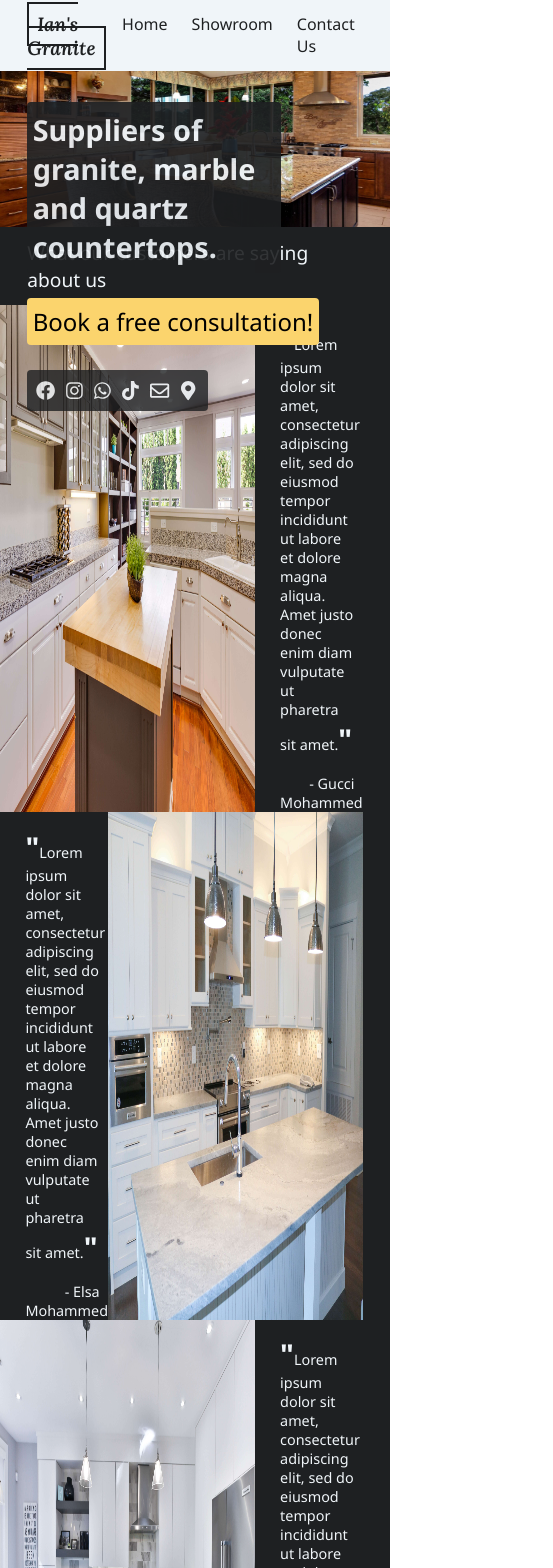
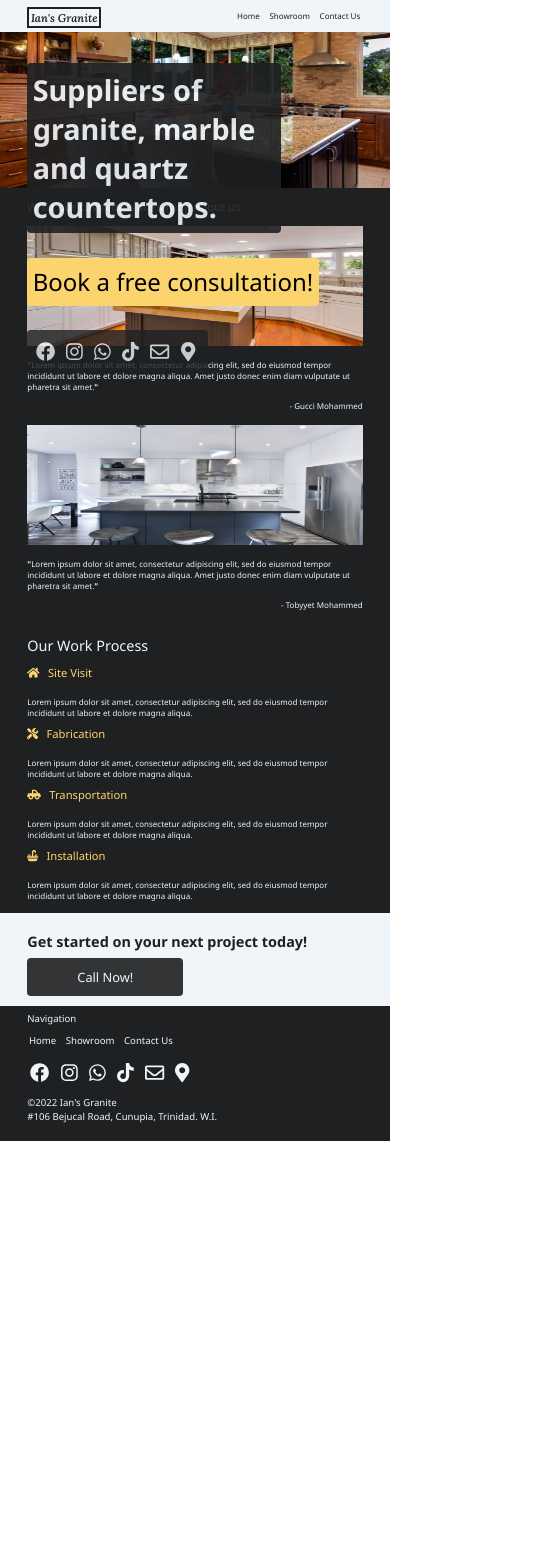
Before and after one commit to Zaneeyboy/IansGranite, a Next.js app: page / in a window 390 px wide. Shown: the top 1568 px of the page, 553 px wide, since content can reach past the window. After the commit the page ends 1141 px from the top, so only its background shows below. Built offline with nearby package versions, Linux system fonts and the light colour scheme.

Commit message:
Mobile Optimizations

```diff
--- a/components/Layout.js
+++ b/components/Layout.js
@@ -8,7 +8,7 @@ export const siteTitle = "Ian's Granite Installations";
 
 const Layout = ({ children }) => {
   return (
-    <body>
+    <>
       <Head>
         <link rel="icon" href="/favicon.ico" />
         <meta
@@ -31,7 +31,7 @@ const Layout = ({ children }) => {
       <main>{children}</main>
 
       <Footer />
-    </body>
+    </>
   );
 };
 
--- a/styles/components/Banner.module.css
+++ b/styles/components/Banner.module.css
@@ -55,9 +55,67 @@
 .link{
     padding:0.2rem;
     font-size:var(--link_text);
-    margin-right:0.3rem;transition:all o.2s ease-in-out;
+    margin-right:0.3rem;transition:all 0.2s ease-in-out;
 }
 
 .link:hover{
     color:var(--emphasis_color);
 }
+
+@media only screen and (max-width:950px) and(min-width:850px){
+    .lead>p{
+        font-size:var(--link_text);
+    }
+
+    .lead_cta{
+        font-size:var(--navlink_font_size);
+    }
+
+    .link{
+        font-size:var(--tablet_p_text);
+    }
+}
+
+@media only screen and (max-width:849px) and(min-width:650px){
+    .lead>p{
+        font-size:var(--tablet-heading);
+    }
+
+    .lead_cta{
+        font-size:var(--mobile-heading);
+    }
+
+    .link{
+        font-size:var(--mobile-text);
+    }
+}
+
+@media only screen and (max-width:649px) and(min-width:450px){
+ .lead>p{
+        font-size:var(--mobile-heading);
+        width:100%;
+    }
+
+    .lead_cta{
+        font-size:var(--tablet_p_text);
+    }
+
+    .link{
+        font-size:var(--mobile-text);
+    }
+}
+
+@media only screen and (max-width:450px) and(min-width:320px){
+
+    .lead>p{
+        font-size:var(--tablet_p_text);
+    }
+
+    .lead_cta{
+        font-size:var(--sm-mobile-heading);
+    }
+
+    .link{
+        font-size:var(--sm-mobile-text);
+    }
+}
--- a/styles/components/CTA.module.css
+++ b/styles/components/CTA.module.css
@@ -28,3 +28,37 @@
     color:var(--emphasis_color);
     opacity:1;
 }
+
+
+@media only screen and (max-width:950px)and(min-width:800px){
+    .emphasis_text{
+        font-size:var(--cta_button_text);
+    }
+
+    .button{
+        font-size:var(--tablet-heading);
+    }
+}
+
+
+@media only screen and (max-width:799px) and (min-width:450px){
+    .emphasis_text{
+        font-size:var(--tablet-heading);
+    }
+
+    .button{
+        font-size:var(--mobile-heading);
+        padding:10px 60px;
+    }
+}
+
+@media only screen and (max-width:449px) and (min-width:320px){
+.emphasis_text{
+        font-size:var(--mobile-heading);
+    }
+
+    .button{
+        font-size:var(--tablet_p_text);
+        padding:10px 50px;
+    }
+}
--- a/styles/components/Contact.module.css
+++ b/styles/components/Contact.module.css
@@ -1,6 +1,8 @@
 .contact{
     background-color: var(--secondary_color);
     padding:5% 7%;
+    height:100vh;
+
 }
 
 .container{
@@ -35,5 +37,44 @@
 }
 
 .text{
-    margin-left:1rem;
+    margin-left:2%;
 }
+
+
+
+@media only screen and (max-width:950px)and(min-width:800px){
+
+
+    .page_title{
+        font-size:var(--cta_button_text);
+    }
+
+    .info,.icon,.text{
+        font-size:var(--navlink_font_size);
+    }
+}
+
+
+@media only screen and (max-width:799px) and (min-width:450px){
+    .page_title{
+        font-size:var(--link_text);
+    }
+
+    .info,.icon,.text{
+        font-size:var(--tablet-heading);
+    }
+
+    .info{width:50%;}
+}
+
+@media only screen and (max-width:449px) and (min-width:320px){
+    .page_title{
+        font-size:var(--tablet-heading);
+    }
+
+    .info,.icon,.text{
+        font-size:var(--sm-mobile-heading);
+    }
+
+    .info{width:50%;}
+}
--- a/styles/components/Footer.module.css
+++ b/styles/components/Footer.module.css
@@ -31,3 +31,43 @@
 .navLink:hover{
     color:var(--emphasis_color);
 }
+
+
+
+@media only screen and (max-width:950px)and(min-width:800px){
+    .links>p,.header,.navLink{
+        font-size:var(--tablet_p_text);
+    }
+    .footer{
+        flex-direction:column;
+    }
+
+    .footer>div{
+        margin-bottom:3%;
+    }
+}
+
+
+@media only screen and (max-width:799px) and (min-width:450px){
+    .footer{
+        flex-direction:column;
+    }
+   .links>p,.header,.navLink{
+        font-size:var(--sm-mobile-heading);
+    }
+    .footer>div{
+        margin-bottom:3%;
+    }
+}
+
+@media only screen and (max-width:449px) and (min-width:320px){
+    .footer{
+        flex-direction: column;
+    }
+    .links>p,.header,.navLink{
+        font-size:var(--mobile-text);
+    }
+    .footer>div{
+        margin-bottom:3%;
+    }
+}
--- a/styles/components/Navbar.module.css
+++ b/styles/components/Navbar.module.css
@@ -42,3 +42,43 @@
 .navbar_link:hover::after{
     width:100%;
 }
+
+@media only screen and (max-width:950px)and(min-width:800px){
+    .navbar_brand{
+        font-size:var(--navlink_font_size);
+        padding:0.2rem;
+    }
+
+    .navbar_link{
+        font-size: var(--footer-text);
+        padding:0.3rem;
+        margin-left:0.3rem;
+    }
+}
+
+
+@media only screen and (max-width:799px) and (min-width:450px){
+    .navbar_brand{
+        font-size:var(--tablet_p_text);
+        padding:0.2rem;
+    }
+
+    .navbar_link{
+        font-size: var(--sm-mobile-heading);
+        padding:0.3rem;
+        margin-left:0.3rem;
+    }
+}
+
+@media only screen and (max-width:449px) and (min-width:320px){
+    .navbar_brand{
+        font-size:var(--sm-mobile-heading);
+        padding:0.1rem;
+    }
+
+    .navbar_link{
+        font-size: var(--sm-mobile-text);
+        padding:0.15rem;
+        margin-left:0.3rem;
+    }
+}
--- a/styles/components/Testimonials.module.css
+++ b/styles/components/Testimonials.module.css
@@ -13,19 +13,29 @@
 }
 
 .testimonial_box{
+
+    display:grid;
+    gap:3%;
+}
+
+.testimonial_box:nth-child(even){
     padding:0 7% 0 0;
-    display:flex;
+    grid-template-columns: 67% 30%;
 
 }
 
+.testimonial_box:nth-child(odd){
+    padding:0 0 0 7%;
+    grid-template-columns: 30% 67%;
+}
+
+
 .text{
-    width:40%;
-    margin-left:7%;
-    margin-top:4%;
+    align-self: center;
+    width:90%;
 }
 
 .text>p{
-    width:90%;
     font-size:var(--footer-text);
 }
 
@@ -37,5 +47,88 @@
 
 .apostrophe{
     font-weight:var(--main_emphasis_weight);
-    font-size:var(--cta_big_text);
+    font-size:var(--footer-text);
 }
+
+@media only screen and (max-width:950px)and(min-width:800px){
+    .heading{
+    font-size:var(--tablet-heading);
+    }
+
+    .text>p{
+        width:100%;
+    font-size:var(--tablet_p_text);
+    }
+
+    .apostrophe{
+   font-size:var(--tablet_p_text);
+}
+
+
+}
+
+@media only screen and (max-width:799px) and (min-width:450px){
+    .heading{
+    font-size:var(--mobile-heading);
+    }
+
+    .text{
+        width:100%;
+        margin:2% 0;
+    }
+
+    .text>p{
+        width:100%;
+    font-size:var(--mobile-text);
+    }
+    .apostrophe{
+    font-size:var(--mobile-text);
+}
+.testimonial_box{
+        grid-template-columns: 100%;
+    }
+
+
+}
+
+
+@media only screen and (max-width:449px) and (min-width:320px){
+    .heading{
+    font-size:var(--sm-mobile-heading);
+    }
+
+    .text{
+        width:100%;
+        margin:2% 0;
+    }
+
+    .text>p{
+        width:100%;
+    font-size:var(--sm-mobile-text);
+    }
+.apostrophe{
+    font-size:var(--sm-mobile-text);
+
+
+}
+
+    .testimonial_box:nth-child(even){
+    padding:0 7%;
+    grid-template-columns: 100%;
+
+}
+
+.testimonial_box:nth-child(odd){
+    display:none;
+}
+
+.testimonial_box:nth-child(odd){
+    padding:0 7%;
+    grid-template-columns: 100%;
+}
+
+.name{
+    margin:0.5rem 0;
+}
+
+}
--- a/styles/components/workbreakdown.module.css
+++ b/styles/components/workbreakdown.module.css
@@ -1,7 +1,7 @@
 .workbreakdown{
     background-color:var(--secondary_color);
     color:var(--main_color);
-    margin-top:-5px;
+
     padding:3% 7%;
 
 }
@@ -43,3 +43,73 @@
     font-size:var(--footer-text);
     font-weight:var(--main_weight);
 }
+
+
+@media only screen and (max-width:950px)and(min-width:875px){
+    .heading{
+        font-size:var(--link_text);
+    }
+
+    .grid{
+        gap:1rem;
+        grid-template-columns: 1fr 1fr;
+    }
+
+    .grid_title{
+        font-size:var(--navlink_font_size);
+    }
+
+    .icon{
+        font-size:var(--navlink_font_size);
+    }
+
+    .text{
+        font-size:var(--tablet_p_text);
+    }
+}
+
+
+@media only screen and (max-width:799px) and (min-width:450px){
+   .heading{
+        font-size:var(--tablet_heading);
+    }
+
+    .grid{
+        grid-template-columns: 1fr 1fr;
+    }
+
+    .grid_title{
+        font-size:var(--tablet_p_text);
+    }
+
+    .icon{
+        font-size:var(--tablet_p_text);
+    }
+
+    .text{
+        font-size:var(--sm-mobile-heading);
+    }
+}
+
+@media only screen and (max-width:449px) and (min-width:320px){
+
+    .heading{
+        font-size:var(--mobile-heading);
+    }
+
+    .grid{
+        grid-template-columns: 1fr;
+    }
+
+    .grid_title{
+        font-size:var(--sm-mobile-heading);
+    }
+
+    .icon{
+        font-size:var(--sm-mobile-heading);
+    }
+
+    .text{
+        font-size:var(--sm-mobile-text);
+    }
+}
--- a/styles/globals.css
+++ b/styles/globals.css
@@ -27,6 +27,15 @@
 
   /* Footer */
   --footer-text:0.9rem;
+
+  --tablet-heading:1rem;
+  --tablet_p_text:0.8rem;
+
+  --mobile-heading:0.9rem;
+  --mobile-text:0.6rem;
+
+  --sm-mobile-heading:0.7rem;
+  --sm-mobile-text:0.5rem;
 }
 
 
```
Also changed, not shown: styles/components/Showroom.module.css (+58 -0 lines).
